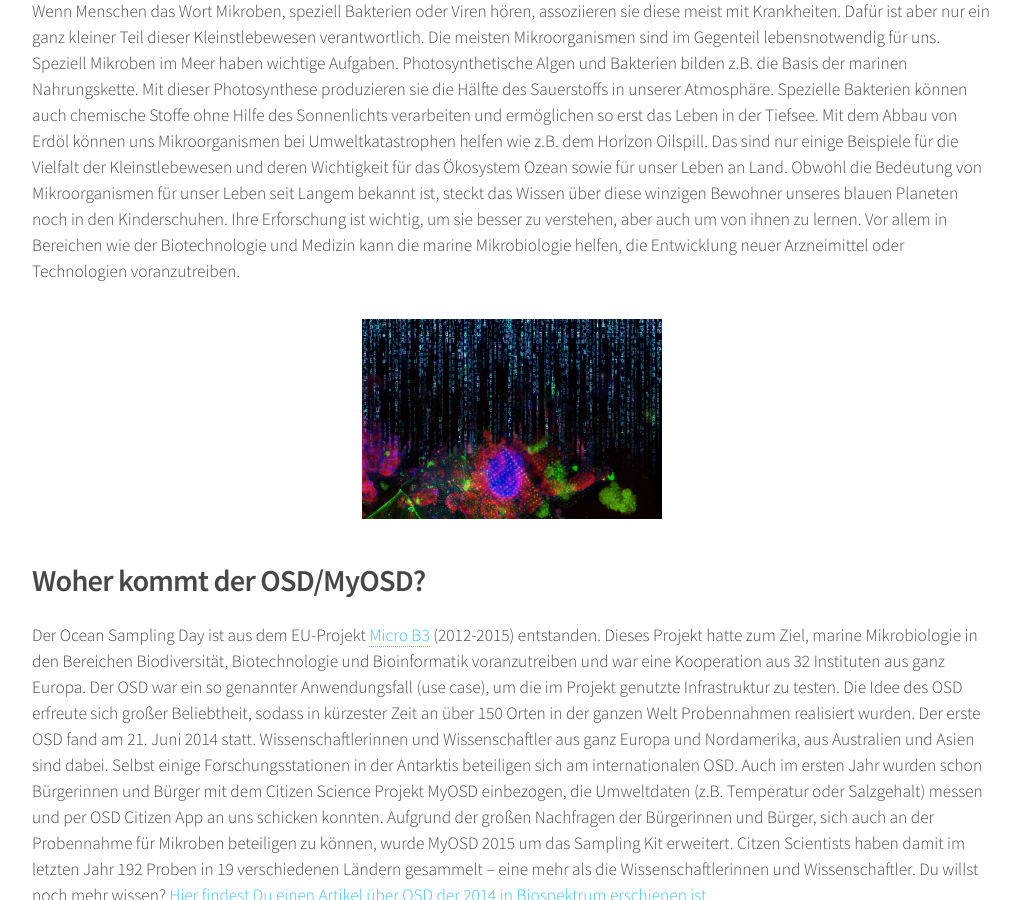
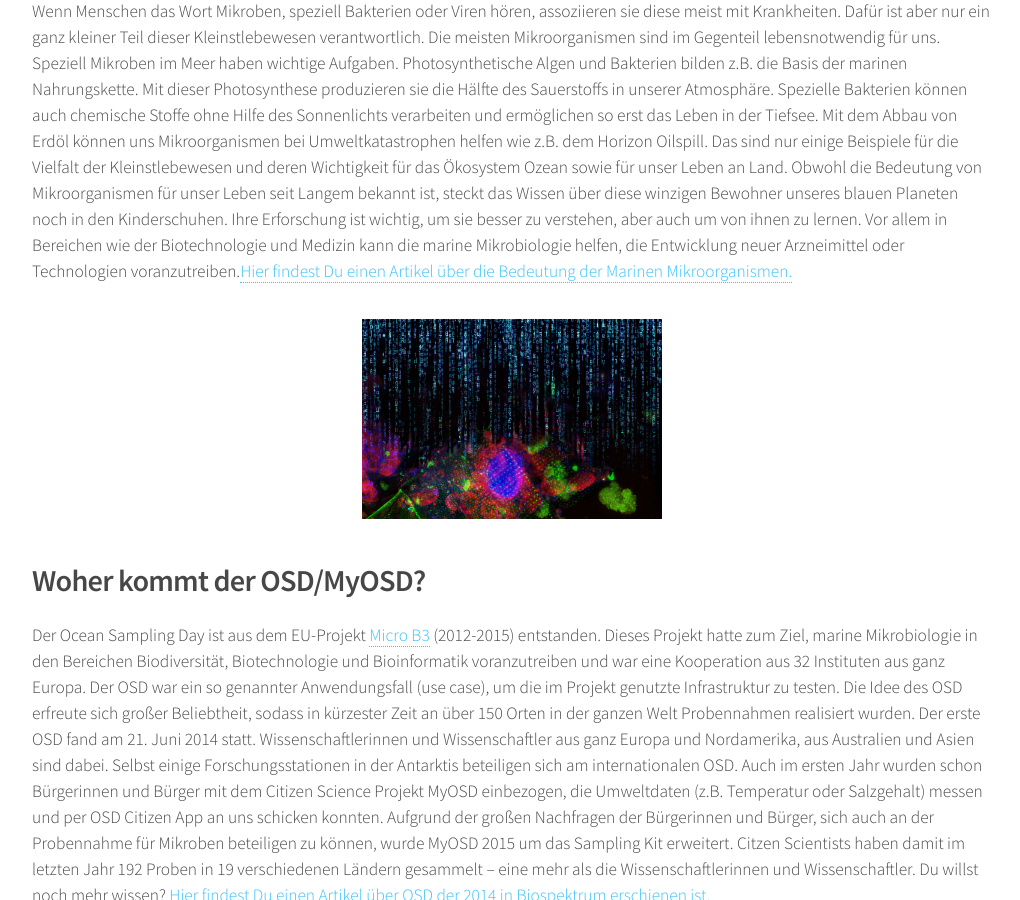
Before and after one commit to myosd/myosd.github.io, a Jekyll site: the page built from projekt/index.md, in a window 1280 px wide and 900 px high, scrolled down 2111 px. Shown: the whole window, without its empty margins (128-1148 px from the left). Built offline with Jekyll 4.4.1, drawn with Linux system fonts in a browser that asks for light colours.

Commit message:
Artikel added

```diff
--- a/projekt/index.md
+++ b/projekt/index.md
@@ -45,7 +45,7 @@ Auch wenn Du keine Mikroorganismen sammeln möchtest, kannst du beim MyOSD mitma
 
 ## Warum erforschen wir die mikrobielle Artenvielfalt?
 Wenn Menschen das Wort Mikroben, speziell Bakterien oder Viren hören, assoziieren sie diese meist mit Krankheiten. Dafür ist aber nur ein ganz kleiner Teil dieser Kleinstlebewesen verantwortlich. Die meisten Mikroorganismen sind im Gegenteil lebensnotwendig für uns. Speziell Mikroben im Meer haben wichtige Aufgaben. Photosynthetische Algen und Bakterien bilden z.B. die Basis der marinen Nahrungskette. Mit dieser Photosynthese produzieren sie die Hälfte des Sauerstoffs in unserer Atmosphäre. Spezielle Bakterien können auch chemische Stoffe ohne Hilfe des Sonnenlichts verarbeiten und ermöglichen so erst das Leben in der Tiefsee. Mit dem Abbau von Erdöl können uns Mikroorganismen bei Umweltkatastrophen helfen wie z.B. dem Horizon Oilspill. Das sind nur einige Beispiele für die Vielfalt der Kleinstlebewesen und deren Wichtigkeit für das Ökosystem Ozean sowie für unser Leben an Land.
-Obwohl die Bedeutung von Mikroorganismen für unser Leben seit Langem bekannt ist, steckt das Wissen über diese winzigen Bewohner unseres blauen Planeten noch in den Kinderschuhen. Ihre Erforschung ist wichtig, um sie besser zu verstehen, aber auch um von ihnen zu lernen. Vor allem in Bereichen wie der Biotechnologie und Medizin kann die marine Mikrobiologie helfen, die Entwicklung neuer Arzneimittel oder Technologien voranzutreiben.
+Obwohl die Bedeutung von Mikroorganismen für unser Leben seit Langem bekannt ist, steckt das Wissen über diese winzigen Bewohner unseres blauen Planeten noch in den Kinderschuhen. Ihre Erforschung ist wichtig, um sie besser zu verstehen, aber auch um von ihnen zu lernen. Vor allem in Bereichen wie der Biotechnologie und Medizin kann die marine Mikrobiologie helfen, die Entwicklung neuer Arzneimittel oder Technologien voranzutreiben.[Hier findest Du einen Artikel über die Bedeutung der Marinen Mikroorganismen.](/assets/images/MyOSD_Meeresmikroben_unter_der Lupe.pdf)
 
 <img src="/assets/images/Bacteria_Matrix.png" width="300" height="200" alt="Bakterien und ihre DNA" />
 
```
